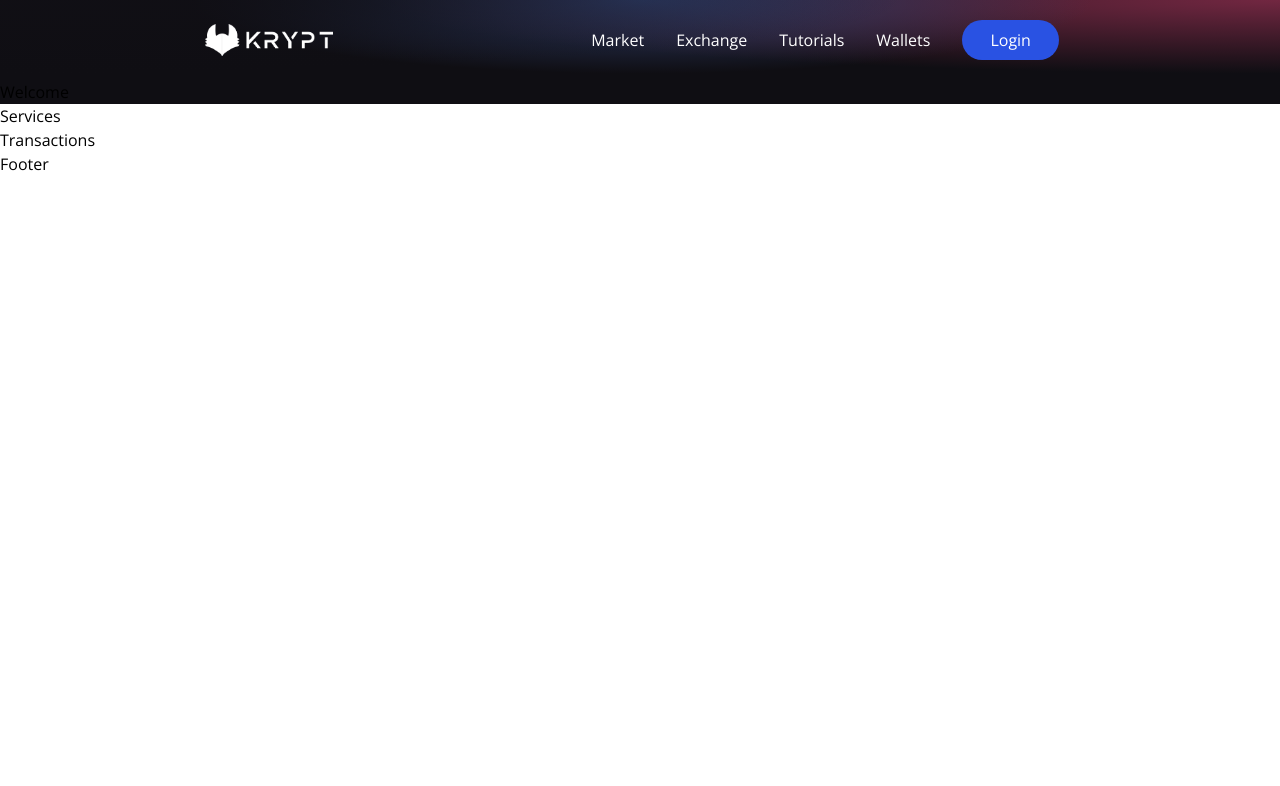
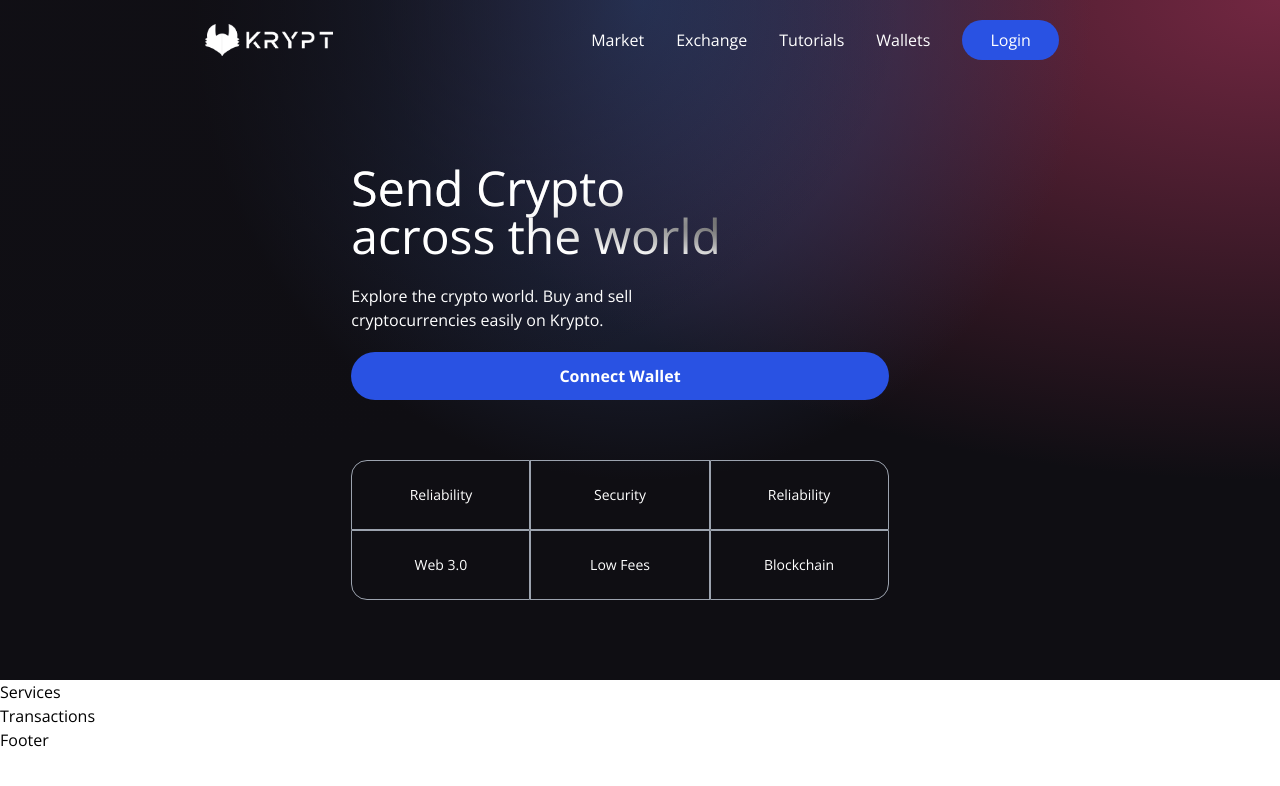
Before and after one commit to nexticodes/react-dapp, a React (Vite) app in the folder client/: page / in a window 1280 px wide. Shown: the top 786 px of the page. Built offline with nearby package versions, Linux system fonts and the light colour scheme.

Commit message:
Welcome page contents with connect wallet button.

```diff
--- a/client/src/components/Welcome.jsx
+++ b/client/src/components/Welcome.jsx
@@ -1,8 +1,56 @@
+import { AiFillPlayCircle } from 'react-icons/ai';
+import { SiEthereum } from 'react-icons/si';
+import { BsInfoCircle } from 'react-icons/bs';
+
+import { Loader } from './';
+
+const commonStyles = "min-h-[70px] sm:px-0 px-2 sm:min-w-[120px] flex justify-center items-center border-[0.5px] border-gray-400 text-sm font-light text-white";
+
 const Welcome = () => {
+
+    const connectWallet = () => {
+
+    }
+
     return (
-        <>
-            <h1>Welcome</h1>
-        </>
+        <div className="flex w-full justify-center items-center">
+            <div className="flex md: flex-row flex-col items-start justify-between md:p-20 py-12 px-4">
+                <div className="flex flex-1 justify-start flex-col md:mr-10">
+                    <h1 className="text-3xl sm:text-5xl text-white text-gradient py-1">
+                        Send Crypto <br /> across the world
+                    </h1>
+                    <p className="text-left mt-5 text-white font-light md:w-9/12 w-11/12 text-base">
+                        Explore the crypto world. Buy and sell cryptocurrencies easily on Krypto.
+                    </p>
+                    <button type="button" onClick={connectWallet} className="flex flex-row justify-center items-center my-5 bg-[#2952e3] p-3 rounded-full cursor-pointer hover:bg-[#2546bd]">
+                        <p className="text-white text-base font-bold">Connect Wallet</p>
+                    </button>
+                    <div className="grid sm:grid-cols-3 grid-cols-2 w-full mt-10">
+                        <div className={`rounded-tl-2xl ${commonStyles}`}>
+                            Reliability
+                        </div>
+                        <div className={`${commonStyles}`}>
+                            Security
+                        </div>
+                        <div className={`rounded-tr-2xl ${commonStyles}`}>
+                            Reliability
+                        </div>
+                        <div className={`rounded-bl-2xl ${commonStyles}`}>
+                            Web 3.0
+                        </div>
+                        <div className={`${commonStyles}`}>
+                            Low Fees
+                        </div>
+                        <div className={`rounded-br-2xl ${commonStyles}`}>
+                            Blockchain
+                        </div>
+                    </div>
+                    <div >
+
+                    </div>
+                </div>
+            </div>
+        </div>
     )
 }
 
```
